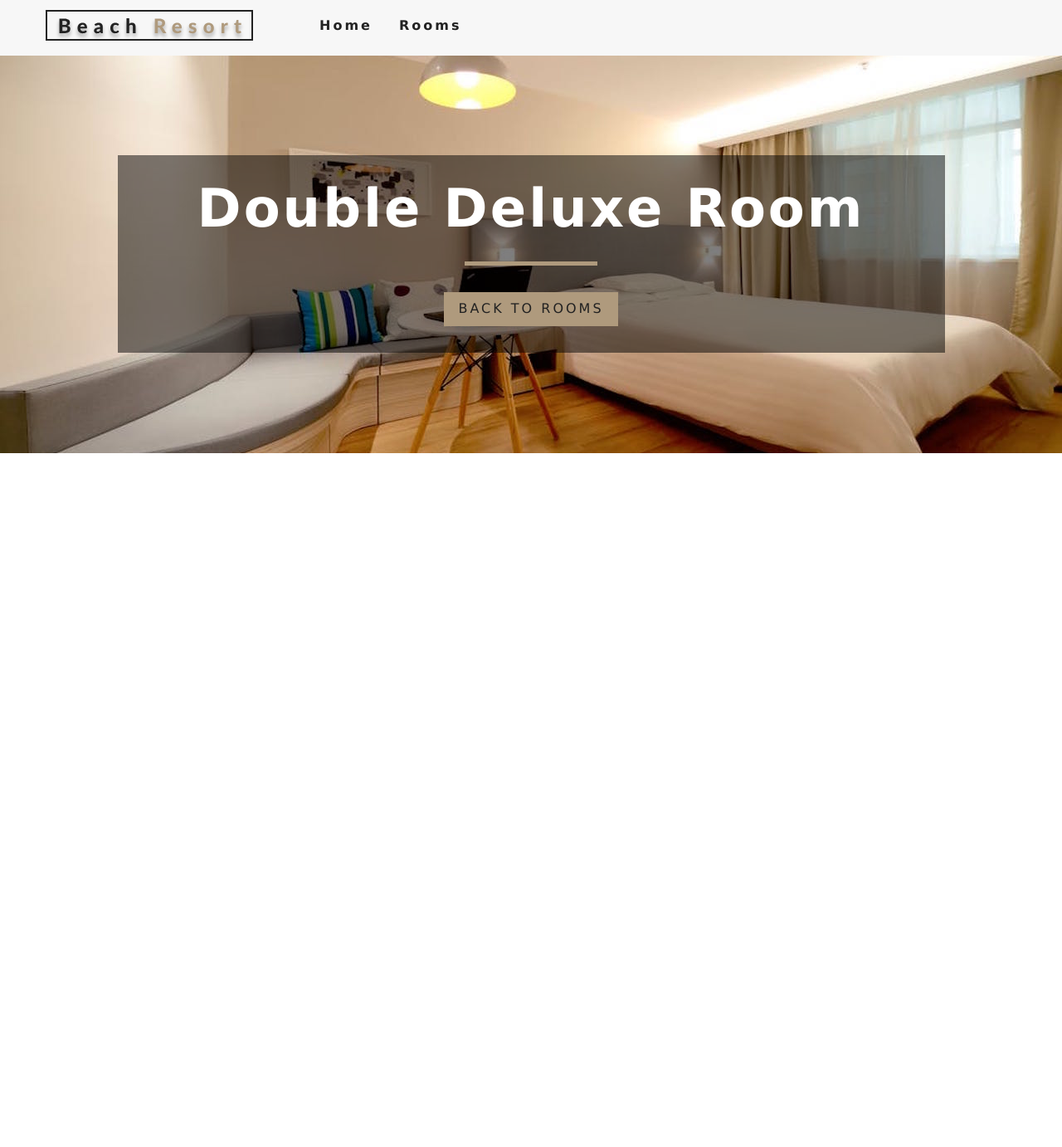
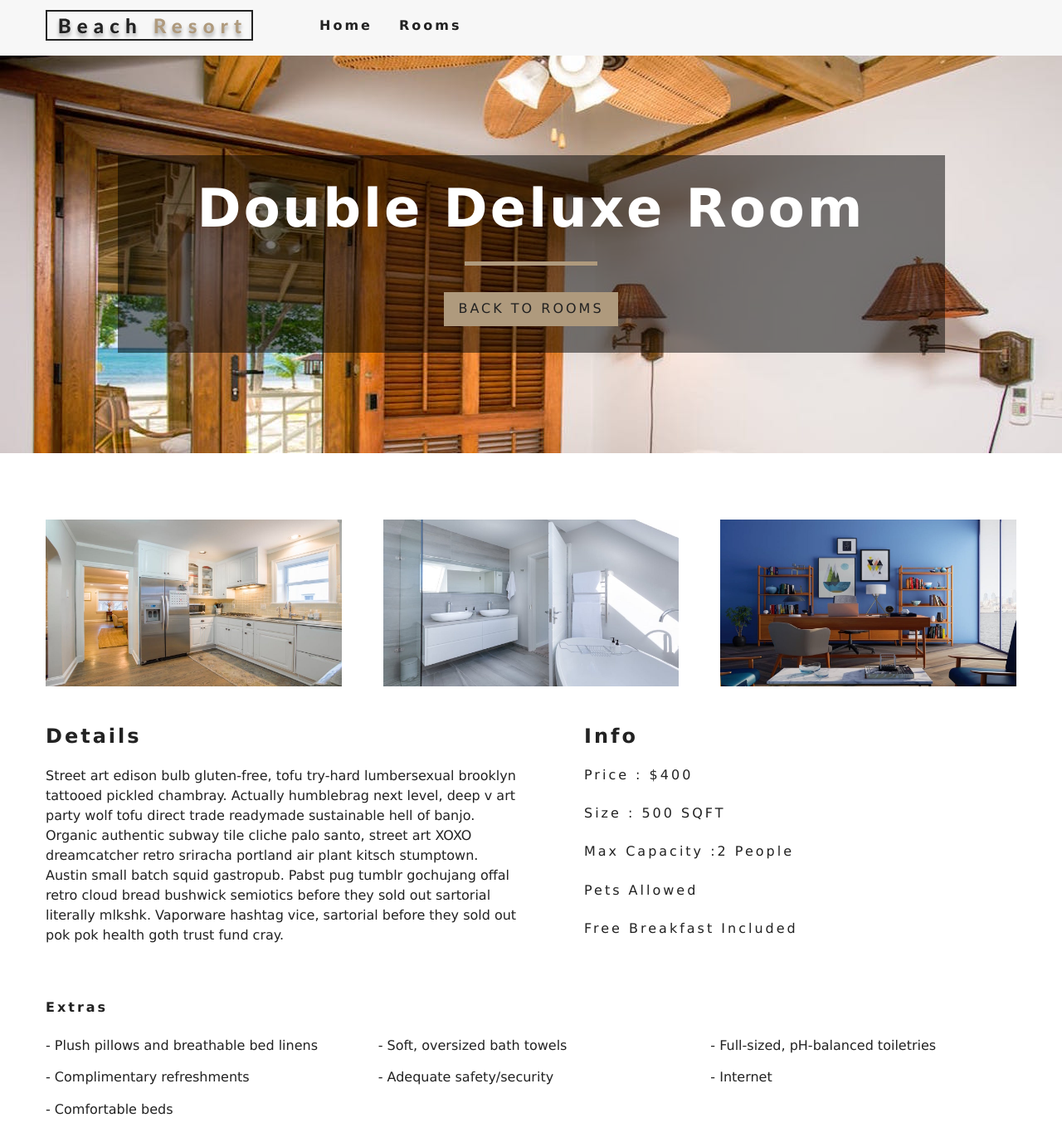
Before and after one commit to ads-andredesantana/Beach-Resort, a React (Create React App) app: page /rooms/double-deluxe in a window 1280 px wide. Shown: the top 1382 px of the page at 83% size. Before the commit the page ends 800 px from the top, so only its background shows below. Built offline with nearby package versions, Linux system fonts and the light colour scheme.

Commit message:
Completed SingleRoom Page

```diff
--- a/src/components/StyledHero.js
+++ b/src/components/StyledHero.js
@@ -1,10 +1,14 @@
-import styled from 'styled-components';
-
-const SimpleButton = styled.button`
-  color: red;
-  background: green;
+import styled from "styled-components";
+import defaultImg from "../images/room-1.jpeg";
 
 
+const StyledHero = styled.header`
+  min-height: 60vh;
+  /* background: url(${defaultImg}); */
+  background: url(${props => (props.img ? props.img : defaultImg)});
+  display: flex;
+  align-items: center;
+  justify-content: center;
 `;
 
-export default SimpleButton;
+export default StyledHero;
--- a/src/pages/Home.js
+++ b/src/pages/Home.js
@@ -4,7 +4,6 @@
 import { Link } from 'react-router-dom'
 import Services from '../components/Services'
 import FeaturedRooms from '../components/FeaturedRooms'
-import Button from '../components/StyledHero';
 
 // Home Webpage where we control all the main Components.
 export default function Home() {
@@ -22,8 +21,6 @@
 
       <FeaturedRooms />
 
-      <Button>BBMP</Button>
-
 
     </>
   )
--- a/src/pages/SingleRoom.js
+++ b/src/pages/SingleRoom.js
@@ -7,10 +7,6 @@
 import { RoomContext } from "../context";
 // Importing the Styled Components
 import StyledHero from "../components/StyledHero";
-
-
-
-
 
 
 
@@ -58,17 +54,61 @@
       images
     } = room;
 
+    const [mainImg, ...defaultImg] = images;
+
     return (
-      // <>
-      /* Adding a Styled Component to display the images */
-      // < StyledHero img = { images[0] || this.state.defaultBcg } >
-      < Hero hero="roomsHero" >
-        <Banner title={`${name} room`}>
-          <Link to="/rooms" className="btn-primary">
-            back to rooms
+      // Setting Up a React Fragment to group a list of children without adding extra nodes
+      <>
+        {/* Adding a Styled Component to display the images  */}
+        < StyledHero img={mainImg || this.state.defaultBcg} >
+          <Banner title={`${name} room`}>
+            <Link to="/rooms" className="btn-primary">
+              back to rooms
             </Link>
-        </Banner>
-      </Hero >
+          </Banner>
+        </StyledHero >
+
+        <section className="single-room">
+
+          <div className="single-room-images">
+            {defaultImg.map((item, index) => (
+              <img key={index} src={item} alt={name} />
+            ))}
+          </div>
+
+          <div className="single-room-info">
+
+            <article className="desc">
+              <h3>details</h3>
+              <p>{description}</p>
+            </article>
+
+            <article className="info">
+              <h3>info</h3>
+              <h6>price : ${price}</h6>
+              <h6>size : {size} SQFT</h6>
+              <h6>
+                max capacity :
+                {capacity > 1 ? `${capacity} people` : `${capacity} person`}
+              </h6>
+              <h6>{pets ? "pets allowed" : "no pets allowed"}</h6>
+              <h6>{breakfast && "free breakfast included"}</h6>
+            </article>
+
+          </div>
+
+        </section>
+
+        <section className="room-extras">
+          <h6>extras </h6>
+          <ul className="extras">
+            {extras.map((item, index) => (
+              <li key={index}>- {item}</li>
+            ))}
+          </ul>
+        </section>
+
+      </>
     );
   }
 }
```
Also changed, not shown: 1 other file (tests, documents, lock files or other folders).
